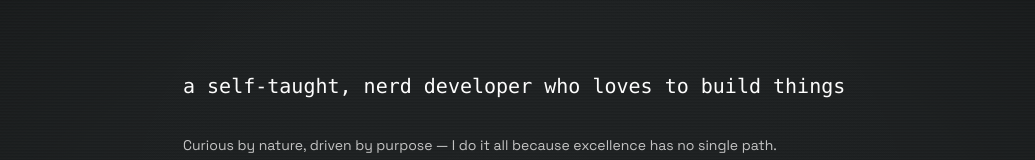
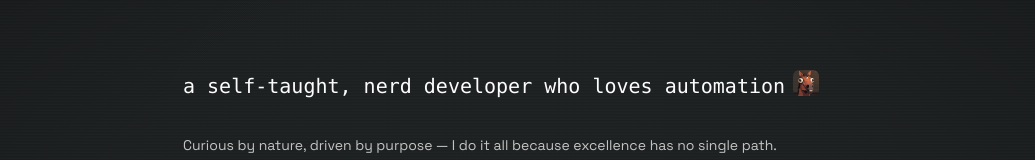
Before and after one commit to abdurahmon27/2005, a Next.js app: page / in a window 1280 px wide. Shown: the part 130-290 px from the top of the page, without its empty margins (121-1156 px from the left). Built offline with nearby package versions, Linux system fonts and the light colour scheme.

Commit message:
fix: hero

```diff
--- a/src/app/_components/Hero.tsx
+++ b/src/app/_components/Hero.tsx
@@ -1,7 +1,6 @@
-/* eslint-disable no-console */
-import Image from "next/image";
 import Link from "next/link";
 import { useState, useEffect } from "react";
+import Image from "next/image";
 
 export function HeroSection() {
   const [isVisible, setIsVisible] = useState(false);
@@ -23,7 +22,6 @@ export function HeroSection() {
   return (
     <section className="container mx-auto min-h-[100dvh] flex flex-col justify-center items-center py-12 md:py-20 px-4 sm:px-6 lg:px-8 relative overflow-hidden">
       <div className="max-w-2xl w-full">
-        {/* Main Content */}
         <div
           className={`mb-8 transform transition-all duration-700 w-full ${
             isVisible ? "translate-y-0 opacity-100" : "translate-y-4 opacity-0"
@@ -31,7 +29,14 @@ export function HeroSection() {
           style={{ transitionDelay: "100ms" }}
         >
           <h2 className="text-lg md:text-xl mb-4 font-mono text-foreground leading-relaxed min-h-[1.5em] break-words">
-            {`a self-taught, nerd developer who loves to build things`}
+            {`a self-taught, nerd developer who loves automation`}
+            <Image
+              src={"/hero.jpeg"}
+              alt="Not me"
+              width={26}
+              height={26}
+              className="inline-block ml-2 -translate-y-1 rounded-md"
+            />
           </h2>
         </div>
 
```
Also changed, not shown: public/hero.jpeg (added).
